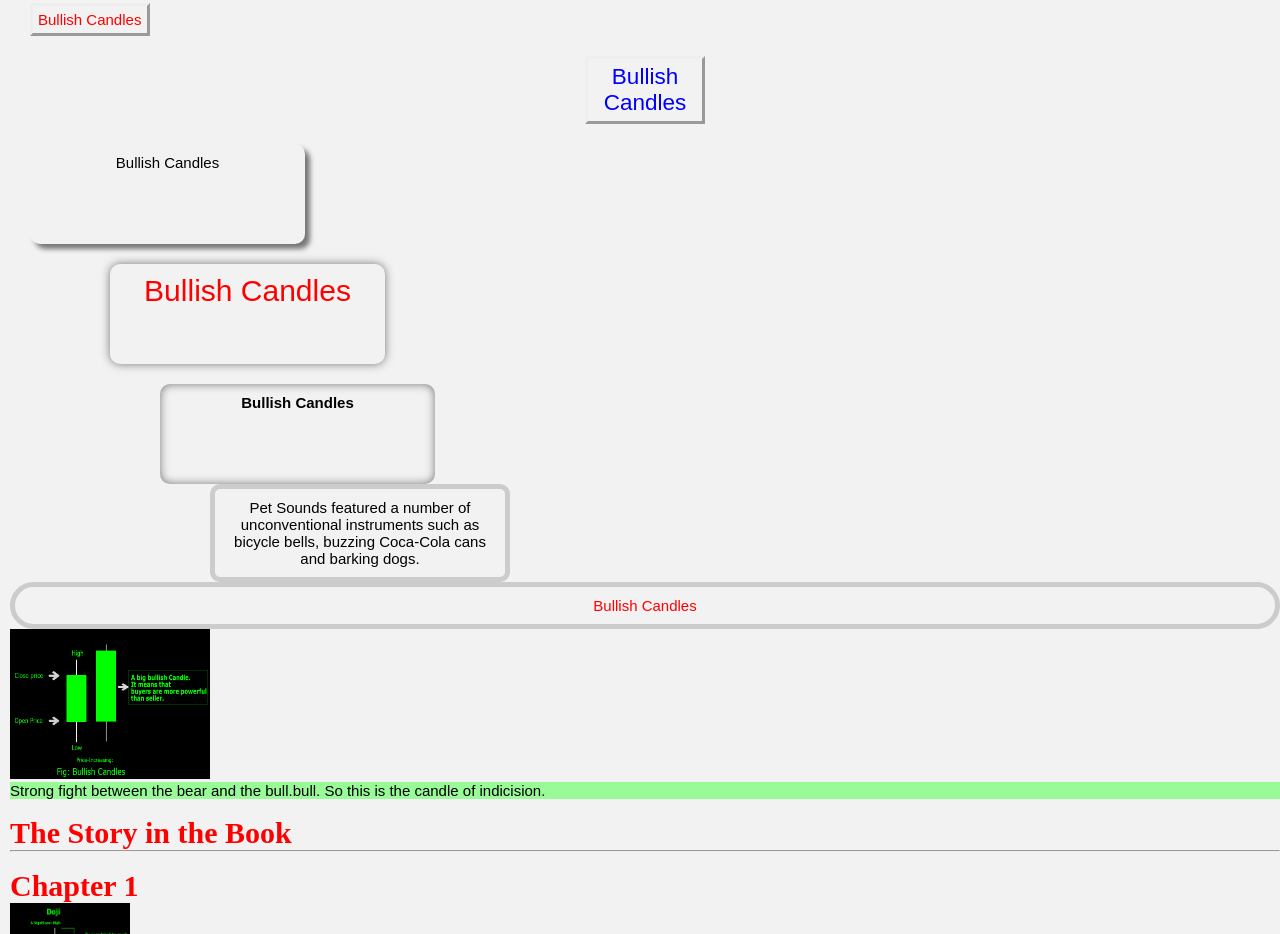
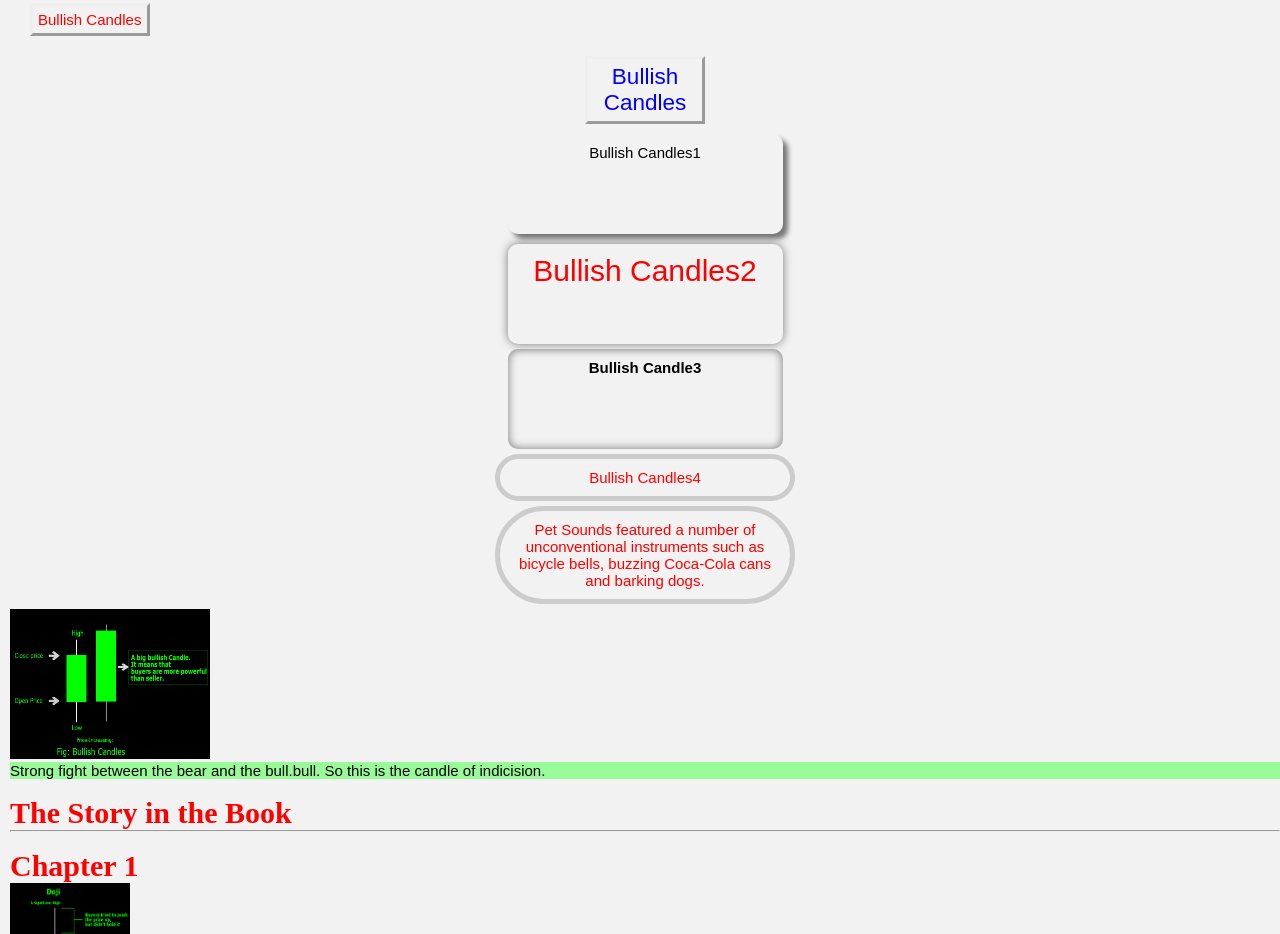
Before and after one commit to Hafiz-R/BrainStock-Academy, a plain HTML site: page index.html in a window 1280 px wide. Shown: the part 1108-2042 px from the top of the page. Drawn offline with Linux system fonts and the light colour scheme.

Commit message:
version up2

```diff
--- a/index.html
+++ b/index.html
@@ -229,18 +229,14 @@
 	  <p class="bullishcandle7">Bullish Candles</p>
 
 
- <p class="box1">Bullish Candles</p>
- <p class="box2">Bullish Candles</p>
- <p class="box3">Bullish Candles</p>
+	<p class="box1">Bullish Candles1</p>
+	<p class="box2">Bullish Candles2</p>
+	<p class="box3">Bullish Candle3</p>
+	<p class="box4">Bullish Candles4</p>
 
-
- <p class="box4">Pet Sounds featured a number of unconventional
+	<p class="box4">Pet Sounds featured a number of unconventional
  instruments such as bicycle bells, buzzing
  Coca-Cola cans and barking dogs.</p>
-
-
-	<p class="box5">Bullish Candles</p>
-
 
   <img src="Bullish Candles fig3 G.png" alt="Bullish Candles " width="200"
 height="150" />
--- a/styles.css
+++ b/styles.css
@@ -242,11 +242,14 @@ body {
 			margin: 10px auto 10px auto;}
 
 
+
+
+
  p.box1
 	{ padding: 10px;
 	width: 275px;
 	height:100px;
-	margin:20px;
+	margin: 10px auto 10px auto;
 	text-align: center;
 	border-radius: 10px;
 
@@ -258,9 +261,7 @@ body {
 	{padding: 10px;
 	width: 275px;
 	height:100px;
-	margin-top:20px;
-	margin-bottom:20px;
-	margin-left:100px;
+	margin: 5px auto 5px auto;
 	text-align: center;
 	color:red;
 	font-size:200%;
@@ -270,11 +271,12 @@ body {
 	-webkit-box-shadow: 0 0 10px #777777;
 	box-shadow: 0 0 10px #777777;}
 
- p.box3
-	{padding: 10px;
+
+
+	p.box3 {padding: 10px;
 	width: 275px;
 	height:100px;
-	margin-left:150px;
+	margin: 5px auto 5px auto;
 	text-align: center;
 	font-weight: bold;
 	border-radius: 10px;
@@ -290,16 +292,16 @@ body {
  width: 300px;
  text-align: center;
  border-radius: 10px;
- margin-left:200px;
+ margin: 5px auto 5px auto;Pet Sounds featured a number of
  -moz-border-radius: 10px;
  -webkit-border-radius: 10px;}
 
 
-  p.box5 {
+  p.box4 {
 	border: 5px solid #cccccc;
 	padding: 10px;
 	border-radius: 100px;
-	text-align: center;
+	margin: 5px auto 5px auto;
 	color: red;
 	-moz-border-radius: 100px;
 	-webkit-border-radius: 100px;}
```
